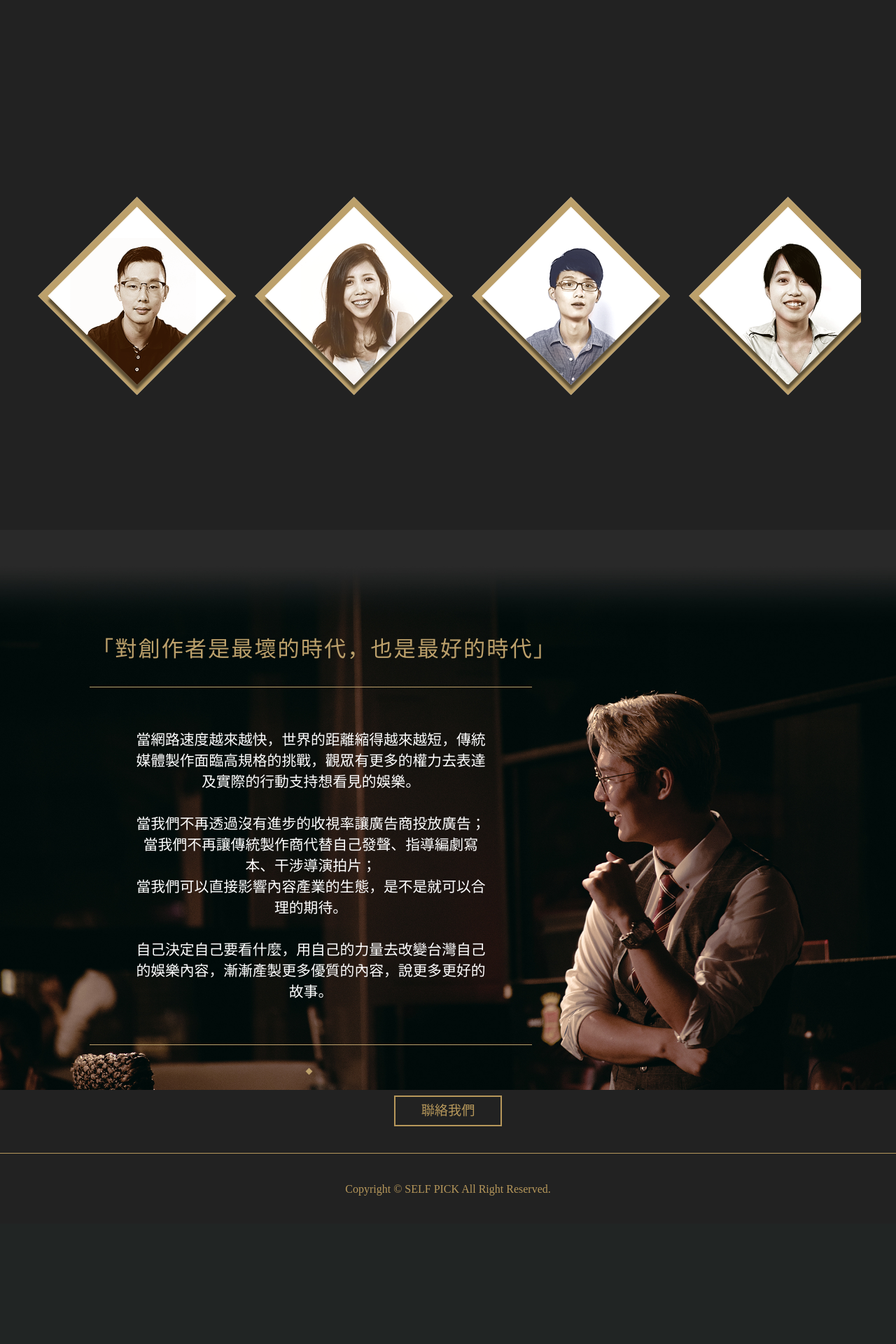
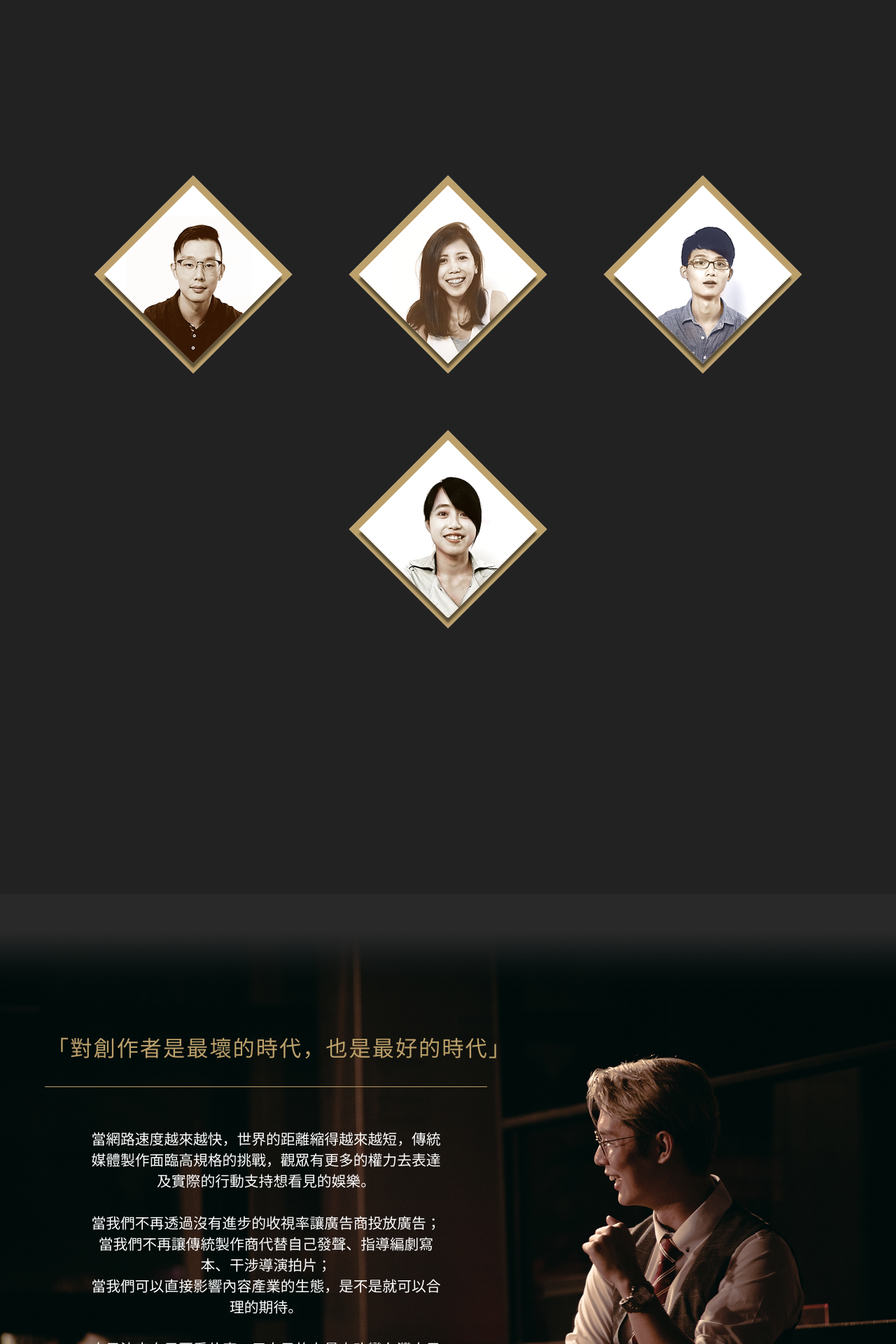
Before and after one commit to sa002999/jessicadesign, a PHP site: page /about.html in a window 1280 px wide; the page is wider, and only the part inside the window is pictured. Shown: the part 3147-5067 px from the top of that part at 70% size. Before the commit the page ends 4855 px from the top of that part, so only its background shows below. Run offline with PHP 8.4, Linux system fonts and the light colour scheme.

Commit message:
持續優化改善RWD效果

```diff
--- a/about.html
+++ b/about.html
@@ -130,7 +130,18 @@
 
 		</p>
 
-		<div class="bgimg03"></div>
+		<div class="bgimg03">
+			<img src="images/bg_about_03.JPG">
+			<div class="p05">
+				當網路速度越來越快，世界的距離縮得越來越短，傳統媒體製作面臨高規格的挑戰，觀眾有更多的權力去表達及實際的行動支持想看見的娛樂。<br>
+				<br>
+				當我們不再透過沒有進步的收視率讓廣告商投放廣告；<br>
+				當我們不再讓傳統製作商代替自己發聲、指導編劇寫本、干涉導演拍片；<br>
+				當我們可以直接影響內容產業的生態，是不是就可以合理的期待。<br>
+				<br>
+				自己決定自己要看什麼，用自己的力量去改變台灣自己的娛樂內容，漸漸產製更多優質的內容，說更多更好的故事。
+			</div>
+		</div>
 
 		<ul class="btn">
 			<li class="contact">
--- a/css/AboutMenu.css
+++ b/css/AboutMenu.css
@@ -358,7 +358,7 @@
 		background-size: cover;
 	}
 	.submenu .in p{
-		background: url(../images/twitter.png) center no-repeat;
+		background: url(../images/twitter-G.png) center no-repeat;
 		background-size: cover;
 	}
 	.submenu .fb:hover p{
@@ -682,7 +682,7 @@
 		background-size: 30px 30px;
 	}
 	.submenu .in p{
-		background: url(../images/twitter.png) center no-repeat;
+		background: url(../images/twitter-G.png) center no-repeat;
 		background-size: 30px 30px;
 	}
 	.submenu .fb:hover p{
--- a/css/about.css
+++ b/css/about.css
@@ -17,7 +17,7 @@
 	}
 	.awrap{
 		width: 100%;
-		height: 565%;
+		height: 553%;
 		background-color: #222222;
 	}
 	.awrap .avideo01{
@@ -316,35 +316,44 @@
 		bottom: -2em;
 		transform: rotate(45deg);
 	}
+
 	.member{
+		text-align: center;
 		width: 100%;
-		/*min-width: 1340px;*/
-		height: 70%;
-		max-width: 1920px;
+		padding: 15px;
+		/*margin: auto auto 250px	auto;*/
 		position: absolute;
 		transition: 1s;
 		top: 418%;
 		z-index: 5;
-		display: flex;
-		flex-direction: row;
-		justify-content: center;
-		overflow: hidden;
-		right: 50px;
-		vertical-align: middle;
-		/*margin: 0 0%;*/
+		left: 50%;
+		transform: translateX(-50%);
 	}
+
 	.member figure{
+		text-align: center;
+		transform:rotate(45deg);
 		background-color: #eee;
 		width: 200px;
 		height: 200px;
-		margin: 55px;
-		float: left;
-		/*position: absolute;*/
+		display: inline-block;
 		transition: .3s;
-		transform:rotate(45deg) translateX(100px);
 	}
-	.member .mem01{
-		/*margin-left: 0px;*/
+
+	.member figure img{
+		width: auto;
+		height: 90%;
+		box-shadow: 5px 5px 3px rgba(0%,0%,0%,0.5);
+		position: absolute;
+		top: 10px;
+		left: 10px;
+		transition: .3s;
+		transform:scale(1);
+		z-index: 3;
+	}
+
+	.member .mem01, .member .mem02, .member .mem03, .member .mem04{
+		margin: 80px;
 	}
 
 	.member figure figcaption{
@@ -414,32 +411,24 @@
 		bottom: 20px;
 	}
 
-	.p04{
-		width: 40%;
-		text-align: center;
-		color:#fff;
-		font-size: 1.3em;
-		line-height: 30px; /*調整行高*/
-		font-family: arial, 微軟正黑體;
-		border-top: 1px solid #BCA06B;
-		border-bottom: 1px solid #BCA06B;
-		padding: 60px; /*這個跟標題對齊以下內容有關，似乎標題能比較往右*/
-		position: absolute;
-		top: 520%; /*與頂端的距離*/
-		left: 10%;
-		transition: 3s;
-		opacity: 0;
-		z-index: 5;
+	.p04 {
+		display: none;;
 	}
-	.p04show{
-		top: 516%; /*與上面灰色區塊的距離，不能太小*/
-		opacity: 1;
+
+	.bgimg03 {
+		position: relative;
+		background-color: #222222;
 	}
-	.p04:before{
+
+	.bgimg03 img{
+		width: 100%;
+		height: auto;
+	}
+
+	.p05:before {
 		content: "「對創作者是最壞的時代，也是最好的時代」";
 		letter-spacing:2px;
-		/*font-family: �啁敦�𡡞�;*/
-		/*font-weight: 900;*/
+		font-family: arial, 微軟正黑體;
 		color: #BCA06B;
 		font-size: 1.5em;
 		display: block;
@@ -451,7 +440,30 @@
 		left: 0;
 		min-width: 670px;
 	}
-	.p04:after{
+
+	.p05 {
+		position: absolute;
+		text-align: center;
+		top: 38%;
+  		left: 5%;
+  		width: 40%;
+		color:#fff;
+		font-size: 1.3em;
+		line-height: 30px;
+		font-family: arial, 微軟正黑體;
+		border-top: 1px solid #BCA06B;
+		border-bottom: 1px solid #BCA06B;
+		padding: 60px;
+		transition: 3s;
+		opacity: 0;
+	}
+
+	.p05show {
+		top: 32%;
+		opacity: 1;
+	}
+
+	.p05:after{
 		content: "";
 		width: 7px;
 		height: 7px;
@@ -461,22 +473,6 @@
 		left: 49%;
 		bottom: -2em;
 		transform: rotate(45deg);
-	}
-	.bgimg03{
-		background: url(../images/bg_about_03.JPG) no-repeat;
-		background-size: cover;
-		width: 100%;
-		height: 100%;
-		position: absolute;
-		top: 488%;
-		right: 0;
-		opacity: 1;
-		max-width: 1920px;
-		max-height: 900px;
-	}
-	.bgimg03 img{
-		width: 100%;
-		height: auto;
 	}
 
 	.btn{
--- a/css/index.css
+++ b/css/index.css
@@ -358,7 +358,7 @@
 		background-size: cover;
 	}
 	.submenu .in p{
-		background: url(../images/twitter.png) center no-repeat;
+		background: url(../images/twitter-G.png) center no-repeat;
 		background-size: cover;
 	}
 	.submenu .fb:hover p{
@@ -824,7 +824,7 @@
 		background-size: 30px 30px;
 	}
 	.submenu .in p{
-		background: url(../images/twitter.png) center no-repeat;
+		background: url(../images/twitter-G.png) center no-repeat;
 		background-size: 30px 30px;
 	}
 	.submenu .fb:hover p{
--- a/js/about.js
+++ b/js/about.js
@@ -48,6 +48,7 @@ $(function(){
 
         if (wScroll >  $('.p04').offset().top- height/2){
             $('.p04').addClass('p04show');
+            $('.p05').addClass('p05show');
         };
 
         if ( wScroll >  $('.contact').offset().top- height){
```
Also changed, not shown: other parts of css/about.css (+22 -32 lines), shopping.html (+11 -3 lines), images/Twitter-G.png (renamed from images/Twitter.png).
